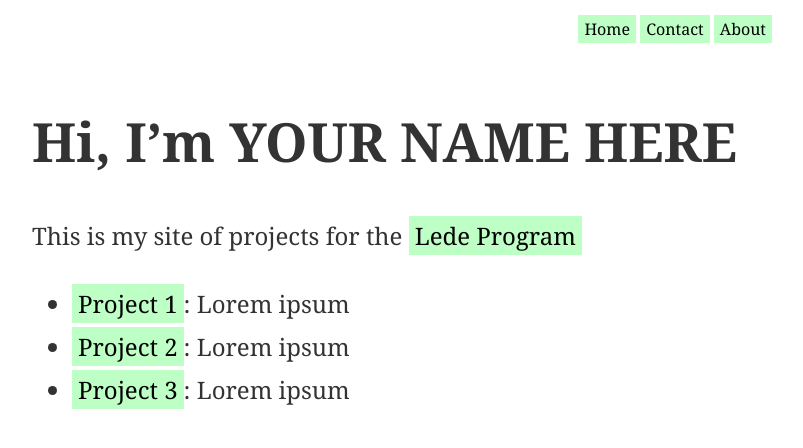
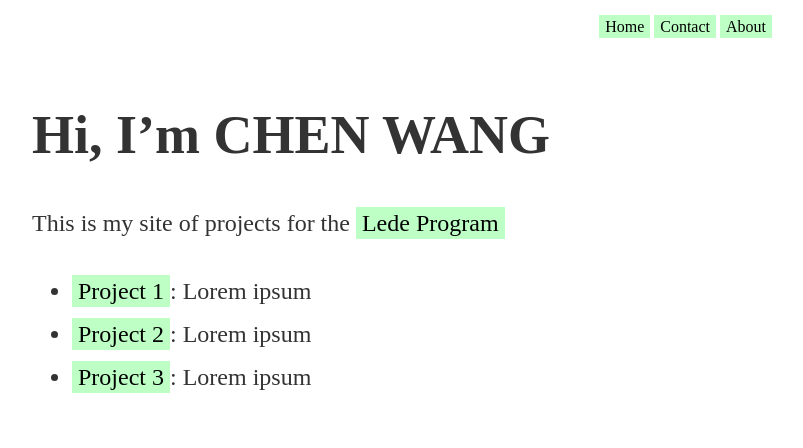
Before and after one commit to hichenwang/Data_Studio_Projects, a Jekyll site: the page built from docs/index.md, in a window 1280 px wide. Shown: the top 448 px of the page, without its empty margins (233-1036 px from the left). Built offline with Jekyll 4.4.1, drawn with Linux system fonts in a browser that asks for light colours; our own code applies the rules of GitHub Pages for plain Markdown files.

Commit message:
website update

```diff
--- a/docs/_config.yml
+++ b/docs/_config.yml
@@ -1 +1 @@
-url: https://jsoma.github.io/sample-pages
+url: https://wangc215.github.io/Data_Studio_Projects/
--- a/docs/assets/css/main.css
+++ b/docs/assets/css/main.css
@@ -4,7 +4,7 @@
   margin: 0 auto;
   padding-bottom: 60px;
   padding-top: 60px;
-  font-family: Georgia, sans-serif;
+  font-family: 'Bree Serif', serif;
   position: relative;
 }
 
--- a/docs/index.md
+++ b/docs/index.md
@@ -4,7 +4,7 @@ layout: default
 
 ---
 
-# Hi, I'm YOUR NAME HERE
+# Hi, I'm CHEN WANG
 
 This is my site of projects for the [Lede Program](http://ledeprogram.com)
 
```
Also changed, not shown: 1 other file.
